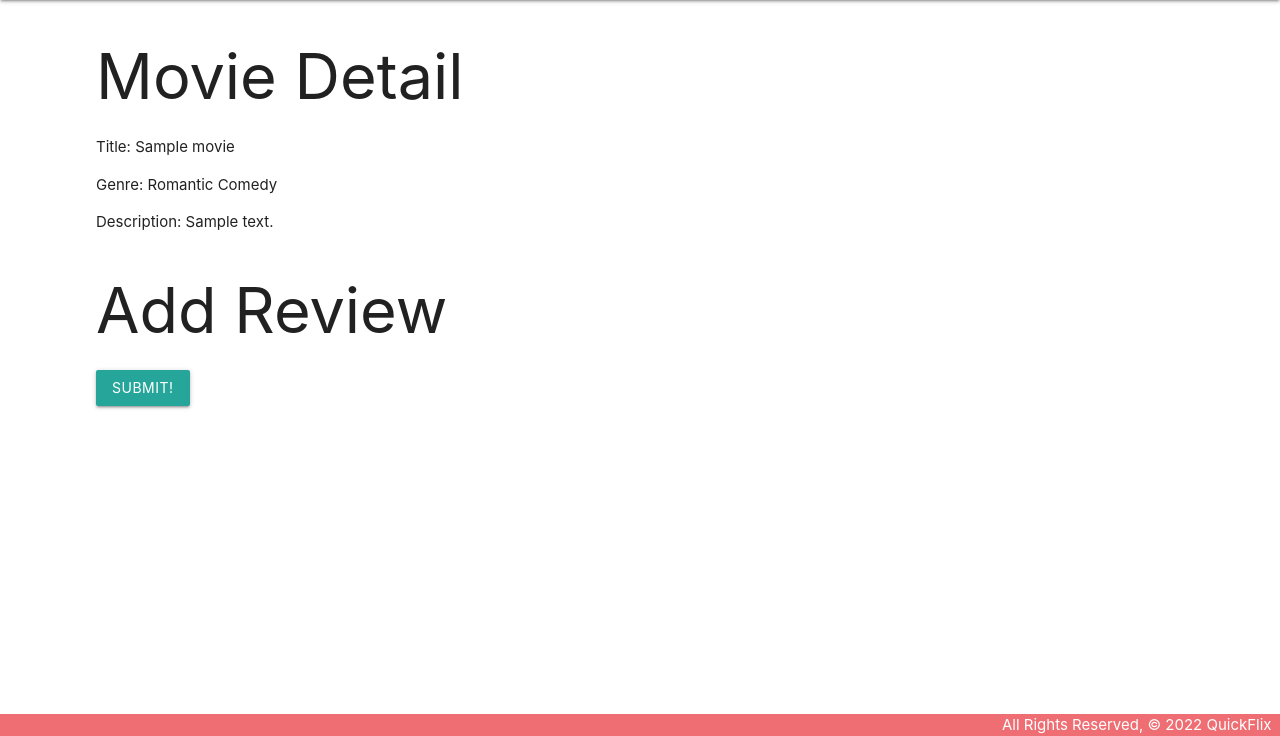
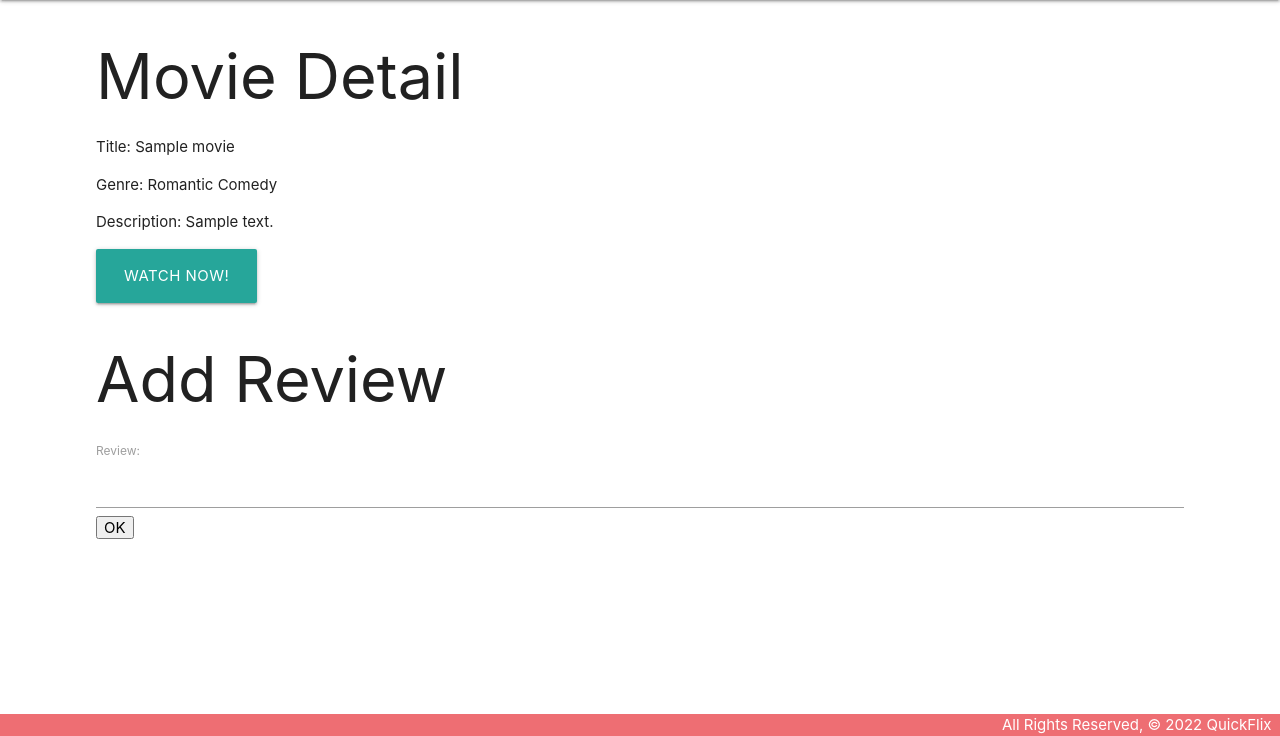
Before and after one commit to ivanmirandaortega/QuickFlix, a Django app: page /movies/1/ in a window 1280 px wide. Shown: the part 64-800 px from the top of the page. Run offline with Django 4.2, Linux system fonts and the light colour scheme; tables that the repository leaves empty hold one stand-in row (values such as "Sample post").

Commit message:
review form

```diff
--- a/flickpic/settings.py
+++ b/flickpic/settings.py
@@ -77,7 +77,7 @@ WSGI_APPLICATION = 'flickpic.wsgi.application'
 DATABASES = {
     'default': {
         'ENGINE': 'django.db.backends.postgresql',
-        'NAME': 'flickpic',
+        'NAME': 'quickflix',
     }
 }
 
--- a/main_app/templates/movies/detail.html
+++ b/main_app/templates/movies/detail.html
@@ -5,17 +5,16 @@
 <p>Title: {{movie.name}}</p>
 <p>Genre: {{movie.get_genre_display}}</p>
 <p>Description: {{movie.description}}</p>
-
+<div><a class="waves-effect waves-light btn-large" href="{{movie.movielink}}">Watch Now!</a></div>
 <h1>Add Review</h1>
 
 <!-- Leaving the action empty makes the form post to the same url used to display it -->
+
 <form action="" method="post">
-  <!-- Django requires the following for security purposes -->
   {% csrf_token %}
-  <table>
-	<!-- Render the inputs inside of <tr>s & <td>s -->
-	{{ form.as_table }}
-  </table>
-  <input type="submit" value="Submit!" class="btn">
+  <label for="your_name">Review: </label>
+  <input id="your_name" type="text" name="your_name" value="{{ current_name }}">
+  <input type="submit" value="OK">
 </form>
+
 {% endblock %}
```
Also changed, not shown: main_app/migrations/0001_initial.py, main_app/migrations/0002_remove_movie_breed.py (deleted), main_app/migrations/0003_movie_image.py (deleted), main_app/migrations/0004_movie_movielink.py (deleted).
